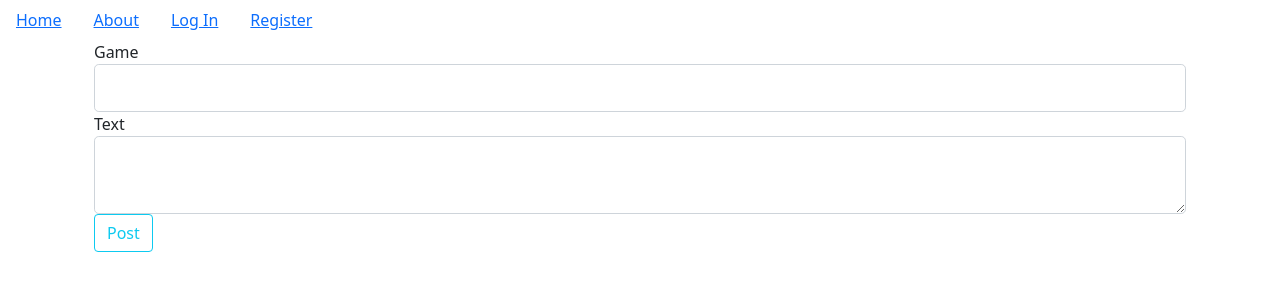
After one commit to hbarrons/game-night-tracker, a Flask app: template myapp/templates/create_post.html in a window 1280 px wide. The commit adds this page. Shown: the top 300 px of the page. Run offline with Flask 2, Linux system fonts and the light colour scheme; the template is opened without the code that fills it: values that come from a table or form of the project are taken from there, others are empty; parts of the project's set-up code (start-up, migrations or seed data) failed here and were passed over.

Commit message:
add controller functions and corresponding views

```diff
--- a/myapp/game_night/forms.py
+++ b/myapp/game_night/forms.py
@@ -0,0 +1,8 @@
+from flask_wtf import FlaskForm
+from wtforms import StringField, SubmitField, TextAreaField
+from wtforms.validators import DataRequired
+
+class GameNightForm(FlaskForm):
+    game = StringField('Game', validators=[DataRequired()])
+    text = TextAreaField('Text', validators=[DataRequired()])
+    submit = SubmitField('Post')
--- a/myapp/templates/base.html
+++ b/myapp/templates/base.html
@@ -16,8 +16,10 @@
         <li class="nav-link">
             <a href="{{url_for('core.info')}}">About</a>
         </li>
-
         {% if current_user.is_authenticated %}
+        <li class="nav-link">
+            <a href="{{url_for('game_night.create_post')}}">Create Post</a>
+        </li>
         <li class="nav-link">
             <a href="{{url_for('users.logout')}}">Log Out</a>
         </li>
--- /dev/null
+++ b/myapp/templates/create_post.html
@@ -0,0 +1,20 @@
+{% extends "base.html" %}
+{% block content %}
+    <div class="container">
+      <form class="form-group" method="POST">
+          {{form.hidden_tag()}}
+
+          <div class="form-group">
+              {{form.game.label(class="form-control-label")}}
+              {{form.game(class="form-control form-control-lg")}}
+          </div>
+          <div class="form-group">
+            {{form.text.label(class="form-control-label")}}
+            {{form.text(class="form-control form-control-lg")}}
+        </div>
+        <div class="form-group">
+            {{form.submit(class="btn btn-outline-info")}}
+        </div>
+      </form>
+    </div>
+{% endblock %}
```
Also changed, not shown: myapp/__init__.py (+7 -0 lines), myapp/core/views.py (+4 -4 lines), myapp/game_night/views.py (+62 -0 lines).
